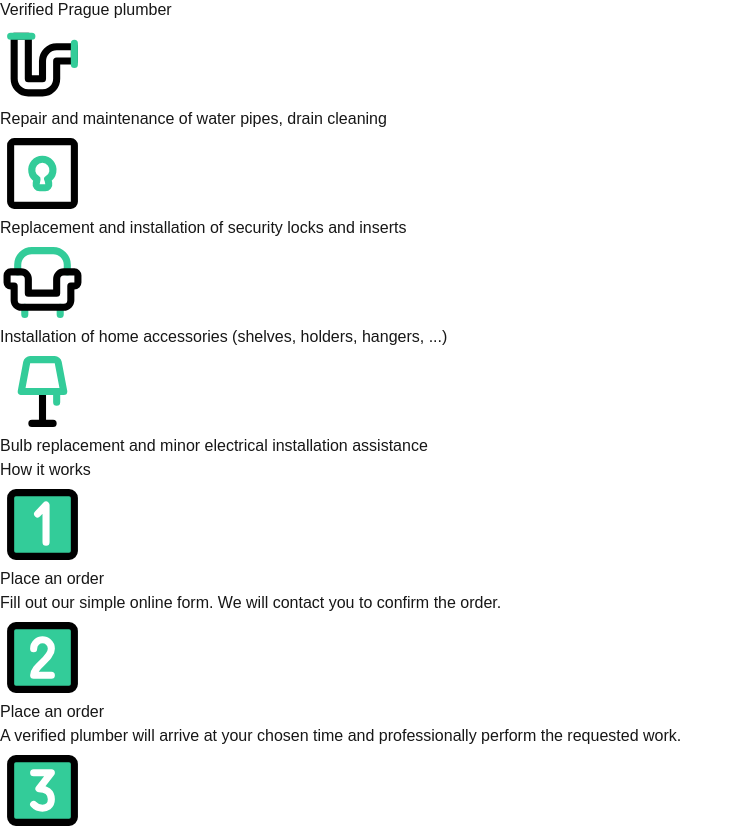
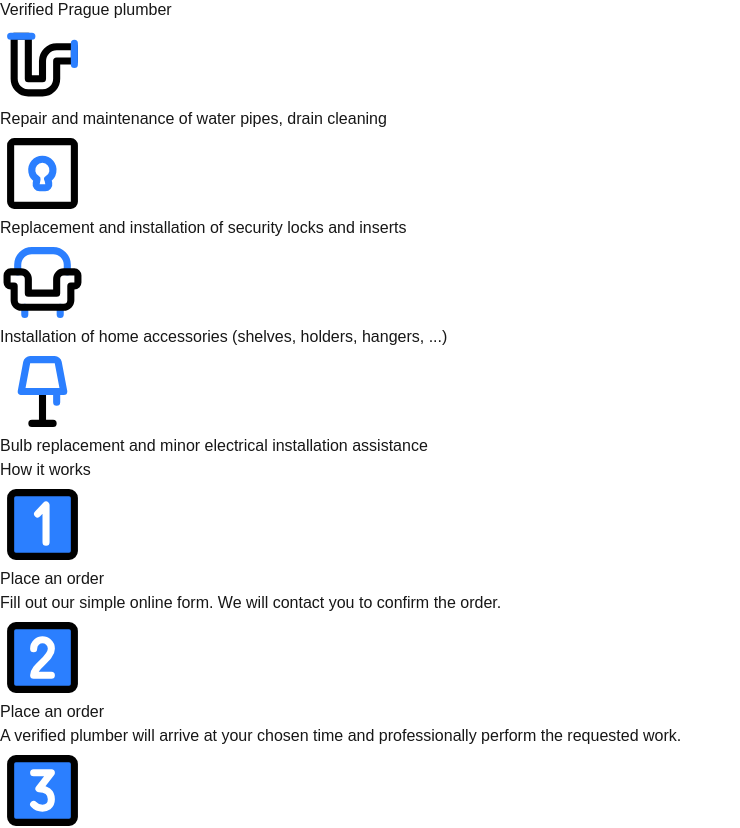
Before and after one commit to HonzaPenicka/plumbering, a Next.js app: page / in a window 1280 px wide. Shown: the part 420-1248 px from the top of the page, without its empty margins (0-740 px from the left). Built offline with nearby package versions, Linux system fonts and the light colour scheme.

Commit message:
Add files via upload

```diff
--- a/public/icon/bulp.tsx
+++ b/public/icon/bulp.tsx
@@ -3,7 +3,7 @@ import { FunctionComponent } from 'react';
 export const BulpIcon: FunctionComponent = () => {
   return (
     <svg
-      fill="#000000"
+      fill="#2b7fff"
       width="40"
       height="40"
       viewBox="-2 0 15.998 15.998"
--- a/public/icon/furniture.tsx
+++ b/public/icon/furniture.tsx
@@ -17,7 +17,7 @@ export const FurnitureIcon: FunctionComponent = () => {
         d="M5,9V7A4,4,0,0,1,9,3h6a4,4,0,0,1,4,4V9"
         style={{
           fill: 'none',
-          stroke: 'rgb(51, 204, 153)',
+          stroke: 'rgb(43, 127, 255)',
           strokeLinecap: 'round',
           strokeLinejoin: 'round',
           strokeWidth: 2,
@@ -29,7 +29,7 @@ export const FurnitureIcon: FunctionComponent = () => {
         d="M17,21V19M7,21V19"
         style={{
           fill: 'none',
-          stroke: 'rgb(51, 204, 153)',
+          stroke: 'rgb(43, 127, 255)',
           strokeLinecap: 'round',
           strokeLinejoin: 'round',
           strokeWidth: 2,
--- a/public/icon/key.tsx
+++ b/public/icon/key.tsx
@@ -17,7 +17,7 @@ export const KeyIcon: FunctionComponent = () => {
         d="M13.52,13.59l.24,1.21a1,1,0,0,1-1,1.2H11.22a1,1,0,0,1-1-1.2l.24-1.21a3,3,0,1,1,3,0Z"
         style={{
           fill: 'none',
-          stroke: 'rgb(51, 204, 153)',
+          stroke: 'rgb(43, 127, 255)',
           strokeLinecap: 'round',
           strokeLinejoin: 'round',
           strokeWidth: 2,
--- a/public/icon/lamp.tsx
+++ b/public/icon/lamp.tsx
@@ -28,7 +28,7 @@ export const LampIcon: FunctionComponent = () => {
         d="M18,12,16.44,3.81a1,1,0,0,0-1-.81H8.54a1,1,0,0,0-1,.81L6,12Zm-2,0v3"
         style={{
           fill: 'none',
-          stroke: 'rgb(51, 204, 153)',
+          stroke: 'rgb(43, 127, 255)',
           strokeLinecap: 'round',
           strokeLinejoin: 'round',
           strokeWidth: 2,
--- a/public/icon/number-one.tsx
+++ b/public/icon/number-one.tsx
@@ -15,7 +15,7 @@ export const NumberOneIcon: FunctionComponent = () => {
         width="36"
         height="36"
         rx="3"
-        fill="#33CC99"
+        fill="#2b7fff"
         stroke="#000000"
         strokeWidth="4"
         strokeLinecap="round"
--- a/public/icon/number-three.tsx
+++ b/public/icon/number-three.tsx
@@ -15,7 +15,7 @@ export const NumberThreeIcon: FunctionComponent = () => {
         width="36"
         height="36"
         rx="3"
-        fill="#33CC99"
+        fill="#2b7fff"
         stroke="#000000"
         strokeWidth="4"
         strokeLinecap="round"
--- a/public/icon/number-two.tsx
+++ b/public/icon/number-two.tsx
@@ -15,7 +15,7 @@ export const NumberTwoIcon: FunctionComponent = () => {
         width="36"
         height="36"
         rx="3"
-        fill="#33CC99"
+        fill="#2b7fff"
         stroke="#000000"
         strokeWidth="4"
         strokeLinecap="round"
--- a/public/icon/pipe.tsx
+++ b/public/icon/pipe.tsx
@@ -28,7 +28,7 @@ export const PipeIcon: FunctionComponent = () => {
         d="M21,12V6M9,4H3"
         style={{
           fill: 'none',
-          stroke: 'rgb(51, 204, 153)',
+          stroke: 'rgb(43, 127, 255)',
           strokeLinecap: 'round',
           strokeLinejoin: 'round',
           strokeWidth: 2,
```
